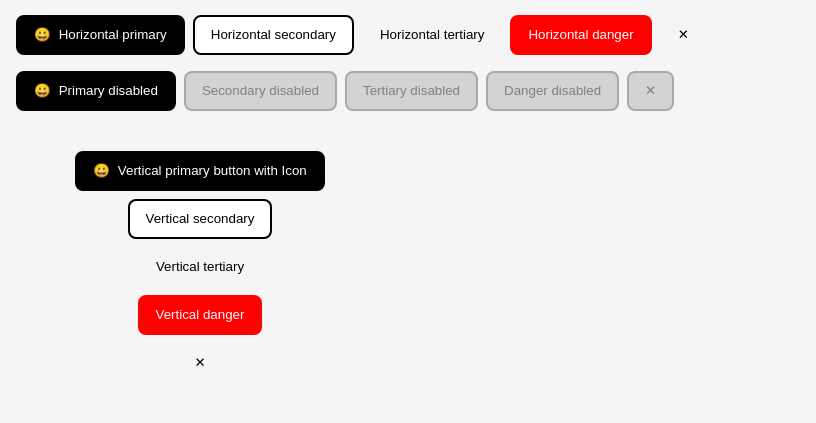
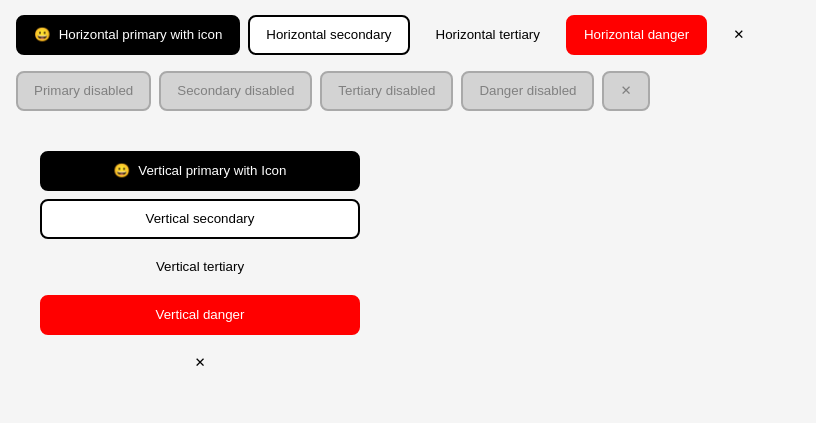
Before and after one commit to fintraffic-design/fds-coreui-components, a website with bundled scripts: page index.html in a window 1280 px wide. Shown: the part 571-994 px from the top of the page, without its empty margins (0-816 px from the left). Built offline with nearby package versions, Linux system fonts and the light colour scheme.

Commit message:
button style testing

```diff
--- a/index.html
+++ b/index.html
@@ -65,23 +65,21 @@
 
     <h1>Actions and buttons</h1>
     <fds-actions style="padding: 0.5rem">
-      <fds-button><span slot="icon">😀</span><span>Horizontal primary</span></fds-button>
+      <fds-button><span slot="icon">😀</span><span>Horizontal primary with icon</span></fds-button>
       <fds-button variant="secondary">Horizontal secondary</fds-button>
       <fds-button variant="tertiary">Horizontal tertiary</fds-button>
       <fds-button variant="danger">Horizontal danger</fds-button>
       <fds-button variant="glyph">✕</fds-button>
     </fds-actions>
     <fds-actions direction="horizontal" style="padding: 0.5rem">
-      <fds-button><span slot="icon">😀</span><span>Primary disabled</span></fds-button>
+      <fds-button disabled>Primary disabled</fds-button>
       <fds-button variant="secondary" disabled>Secondary disabled</fds-button>
       <fds-button variant="tertiary" disabled>Tertiary disabled</fds-button>
       <fds-button variant="danger" disabled>Danger disabled</fds-button>
       <fds-button variant="glyph" disabled>✕</fds-button>
     </fds-actions>
     <fds-actions direction="vertical" style="width: 20rem; padding: 2rem">
-      <fds-button>
-        <span slot="icon">😀</span>
-        <span>Vertical primary button with Icon</span>
+      <fds-button><span slot="icon">😀</span><span>Vertical primary with Icon</span>
       </fds-button>
       <fds-button variant="secondary">Vertical secondary</fds-button>
       <fds-button variant="tertiary">Vertical tertiary</fds-button>
--- a/src/fds-actions.ts
+++ b/src/fds-actions.ts
@@ -30,6 +30,10 @@ export class FdsActions extends LitElement {
     .actions__vertical ::slotted(:not(:last-child)) {
       margin-bottom: 8px;
     }
+
+    .actions__vertical ::slotted(*) {
+      width: 100%;
+    }
   `;
 
   @property() direction: 'horizontal' | 'vertical' = 'horizontal';
--- a/src/fds-button.ts
+++ b/src/fds-button.ts
@@ -5,6 +5,12 @@ import { TemplateResult } from 'lit-html';
 @customElement('fds-button')
 export class FdsButton extends LitElement {
   static override styles = css`
+
+    :host {
+      display: flex;
+      justify-content: center;
+    }
+
 
     .button {
       display: flex;
@@ -14,10 +20,15 @@ export class FdsButton extends LitElement {
       padding: 0 16px;
       cursor: pointer;
       align-items: center;
+      justify-content: center;
     }
 
     .button *, .button ::slotted(*) {
       line-height: 1;
+    }
+
+    :host-context(.actions__vertical) .button:not(.button__glyph) {
+      width: 100%;
     }
 
     .button:hover {
```
